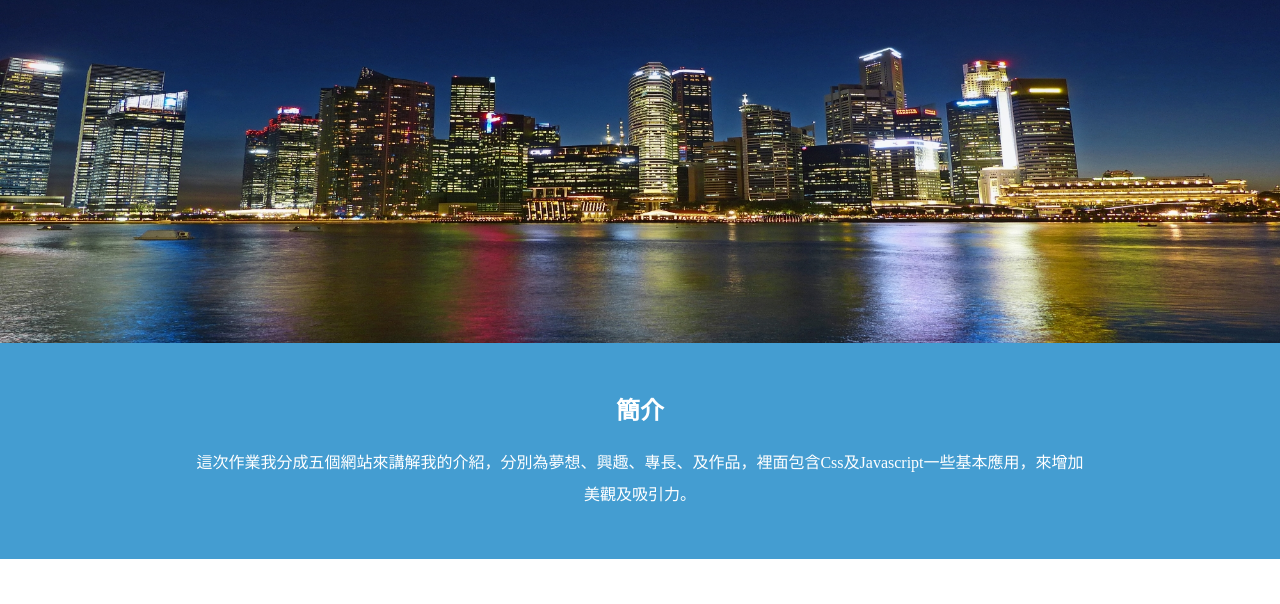
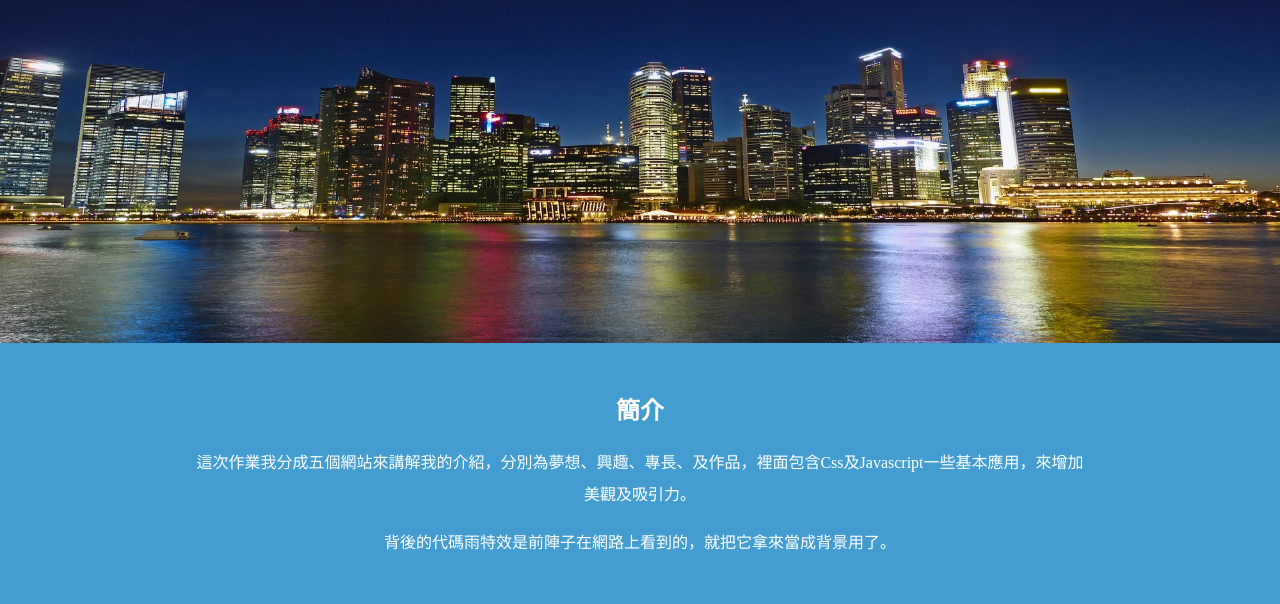
Before and after one commit to chen00000000000/myself, a plain HTML site: page index.html in a window 1280 px wide. Shown: the part 153-757 px from the top of the page. Drawn offline with Linux system fonts and the light colour scheme.

Commit message:
Add files via upload

```diff
--- a/index.html
+++ b/index.html
@@ -5,10 +5,10 @@
     <meta http-equiv="X-UA-Compatible" content="IE=edge">
     <meta name="viewport" content="width=device-width, initial-scale=1.0">
     <link href="test.css" rel="stylesheet">
+    <link href="style.css" rel="stylesheet">
     <title>34+3B017045+陳家畯</title>
 </head>
 <body>
-
     <header>
         <h1>Web-desgin:Self introduction</h1>
     <nav id="b" class = "aa">
@@ -32,7 +32,8 @@
         </ul>
     </nav>
     </header>
-
+    <canvas id="bg" height="746"></canvas>
+        <script src="main.js"></script>
     <main>
         <div class = "contect" >
                 <img src="背景圖1.jpg">
@@ -41,6 +42,7 @@
             <div class="inner">
             <h2>簡介</h2>
             <p>這次作業我分成五個網站來講解我的介紹，分別為夢想、興趣、專長、及作品，裡面包含Css及Javascript一些基本應用，來增加美觀及吸引力。</p>
+            <p>背後的代碼雨特效是前陣子在網路上看到的，就把它拿來當成背景用了。</p>
             </div>
          </article>
          <article id="my">
--- /dev/null
+++ b/main.js
@@ -0,0 +1,59 @@
+//設置canvas元素
+const cvs = document.getElementById('bg');
+//獲取窗口尺寸
+var width = window.innerWidth;
+var heigth = window.innerHeight;
+//設置canvas尺寸為窗口尺寸
+cvs.width = width;
+cvs.heigth = heigth;
+console.log(cvs.heigth);
+//獲得繪製上下文
+const ctx = cvs.getContext('2d');
+//列寬
+const columnWidth =20;
+//列數
+const columnCount = Math.floor(window.innerWidth / columnWidth);
+//記錄每列寫到第幾個文字
+const columnNextIndexes = new Array(columnCount);
+columnNextIndexes.fill(1);
+//繪畫的函數
+function draw(){
+    ctx.fillStyle = 'rgba(240,240,240,0.1)';
+    ctx.fillRect(0,0,width,heigth);
+    const fz = 20;
+    ctx.fillStyle = getRandomColor();
+    ctx.font = `${fz}px "Roboto Mono"`;
+    for(let i=0; i<columnCount;i++){
+        const x = i*columnWidth;
+        const y = fz*columnNextIndexes[i];
+        ctx.fillText(getRandomChar(),x,y);
+        if(y>heigth && Math.random()>0.99){
+            columnNextIndexes[i] = 0;
+        }else{
+            columnNextIndexes[i]++;
+        }
+    }
+
+}
+//隨機顏色
+function getRandomColor(){
+    const fontColors = [
+        '#33B5E5',
+        '#0099CC',
+        '#AA66CC',
+        '#9933CC',
+        '#99CC00',
+        '#669900',
+        '#FFBB33',
+        '#FF8800',
+        '#FF4444',
+        '#CC0000',
+    ];
+    return fontColors[Math.floor(Math.random()* fontColors.length)];
+}
+function getRandomChar(){
+    const str ='011010101110101101';
+    return str[Math.floor(Math.random()* str.length)];
+}
+draw();
+setInterval(draw,40);
--- /dev/null
+++ b/style.css
@@ -0,0 +1,11 @@
+html,body{
+    height: 100%; margin: 0; padding: 0;
+}
+canvas {
+    position: fixed;
+    top: 0;
+    left: 0;
+    bottom: 0;
+    right: 0;
+    z-index: -100;
+}
```
Also changed, not shown: index1.html (+3 -0 lines), index2.html (+3 -0 lines), index3.html (+3 -0 lines), index4.html (+3 -0 lines).
